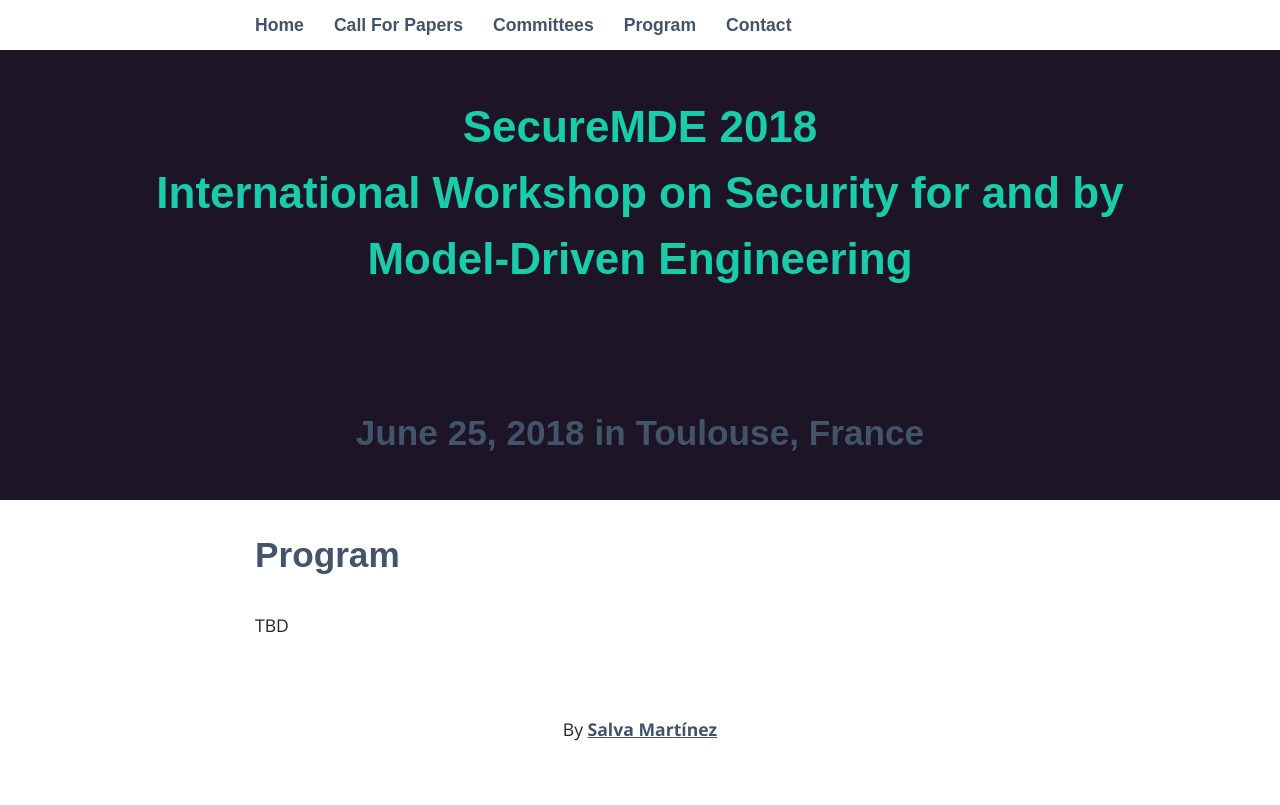
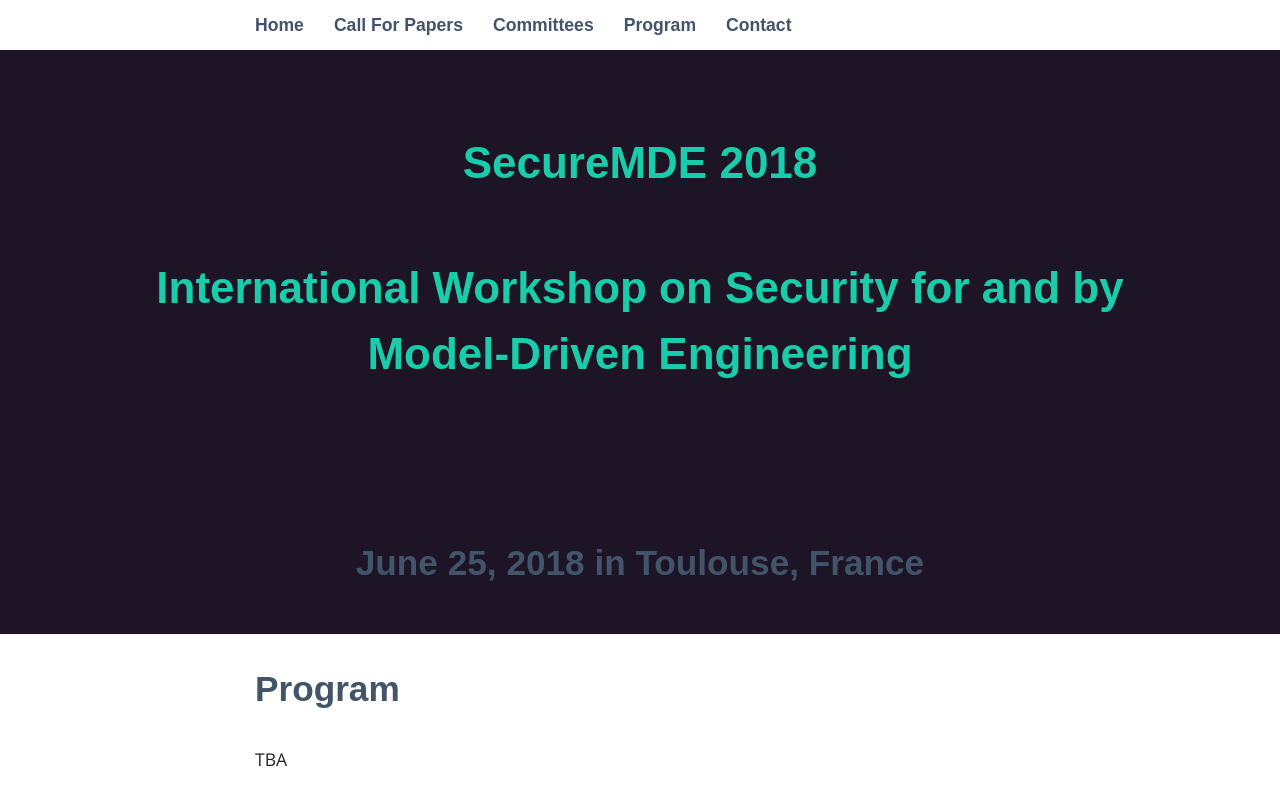
Before and after one commit to modelia/secure-mde-workshop, a Jekyll site: the page built from _pages/03_program.md, in a window 1280 px wide. Shown: the top 805 px of the page. Built offline with Jekyll 4.4.1, drawn with Linux system fonts in a browser that asks for light colours; some web fonts are replaced.

Commit message:
improving responsiveness

```diff
--- a/_includes/footer.html
+++ b/_includes/footer.html
@@ -1,3 +1,2 @@
 <footer>
-	<p>By <a href="http://salvamartinez.me">Salva Martínez</p>
 </footer>
--- a/_includes/head.html
+++ b/_includes/head.html
@@ -1,7 +1,7 @@
 <head>
 	<meta charset="utf-8">
 	<meta http-equiv="x-ua-compatible" content="ie=edge">
-	<meta name="viewport" content="width=device-width, initial-scale=1">
+	<meta name="viewport" content="width=device-width, initial-scale=1.0">
 
 	<title>{% if page.title %}{{ page.title }}{% else %}{{ site.title }}{% endif %}</title>
 
--- a/_includes/header.html
+++ b/_includes/header.html
@@ -14,12 +14,10 @@
 </aside>
 
 <header>
-	<h1><a href="{{ site.baseurl }}">{{ site.title }}<br>
-        International Workshop on Security for and by<br>
-	Model-Driven Engineering</a></h1>
+	<p><h1>{{ site.title }}<br>
+        <h1>International Workshop on Security for and by<br>
+	Model-Driven Engineering</h1></p>
 	<br>
 	<br>
 	<h2>June 25, 2018 in Toulouse, France</h2>
-
-
 </header>
--- a/_pages/03_program.md
+++ b/_pages/03_program.md
@@ -4,4 +4,4 @@
 permalink: /program/
 ---
 
-TBD
+TBA
--- a/_sass/_layout.scss
+++ b/_sass/_layout.scss
@@ -41,8 +41,9 @@
 	padding: 15px 15px;
 	text-align: center;
 	margin: 50px 0 0;
-	height: 50vh;
-	/*display: flex;*/
+	/*height: 50vh;*/
+	display: flex;
+        flex-direction: column;
 	justify-content: center;
 	align-items: center;
 }
```
Also changed, not shown: _pages/02_committees.md (+1 -1 lines), 10 other files.
